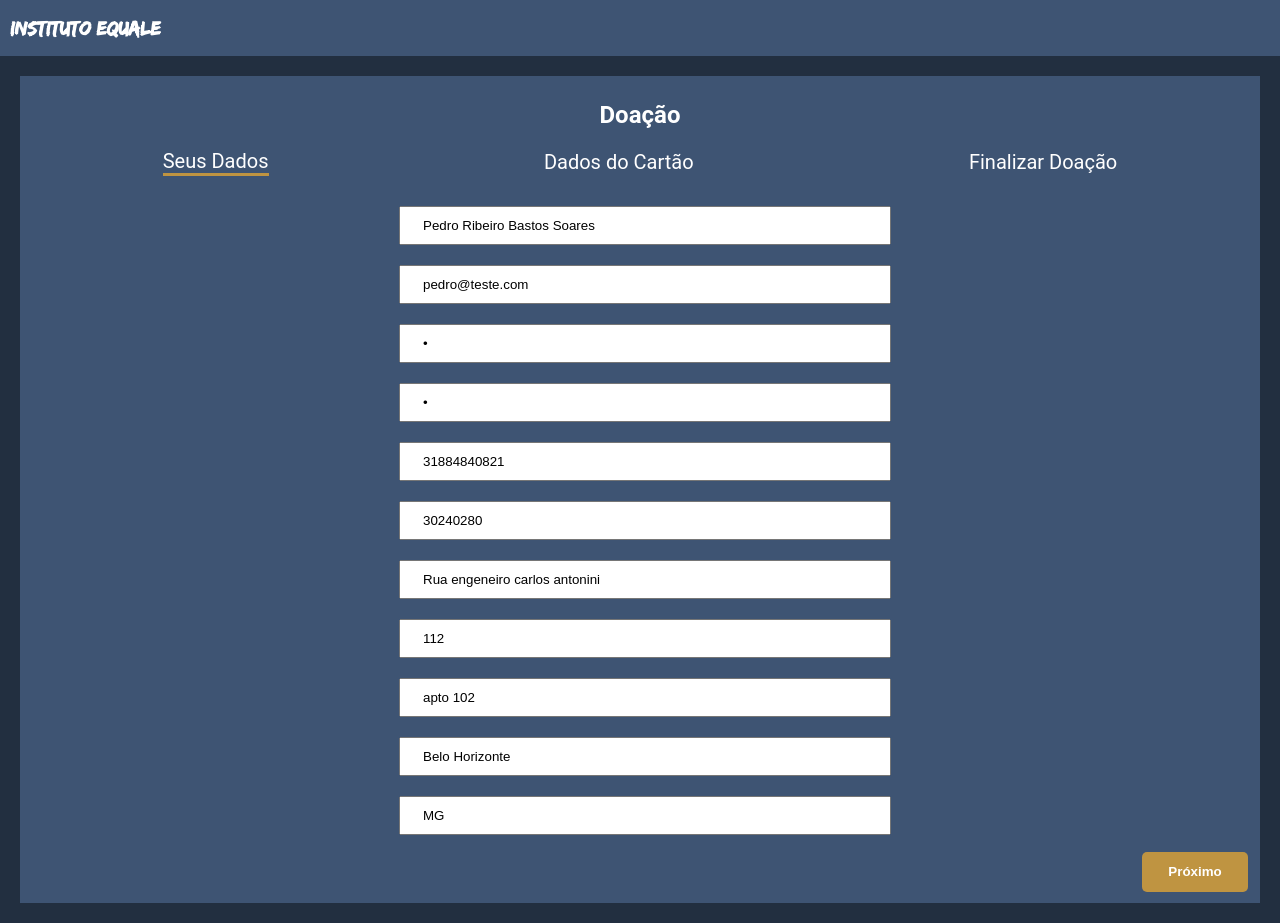
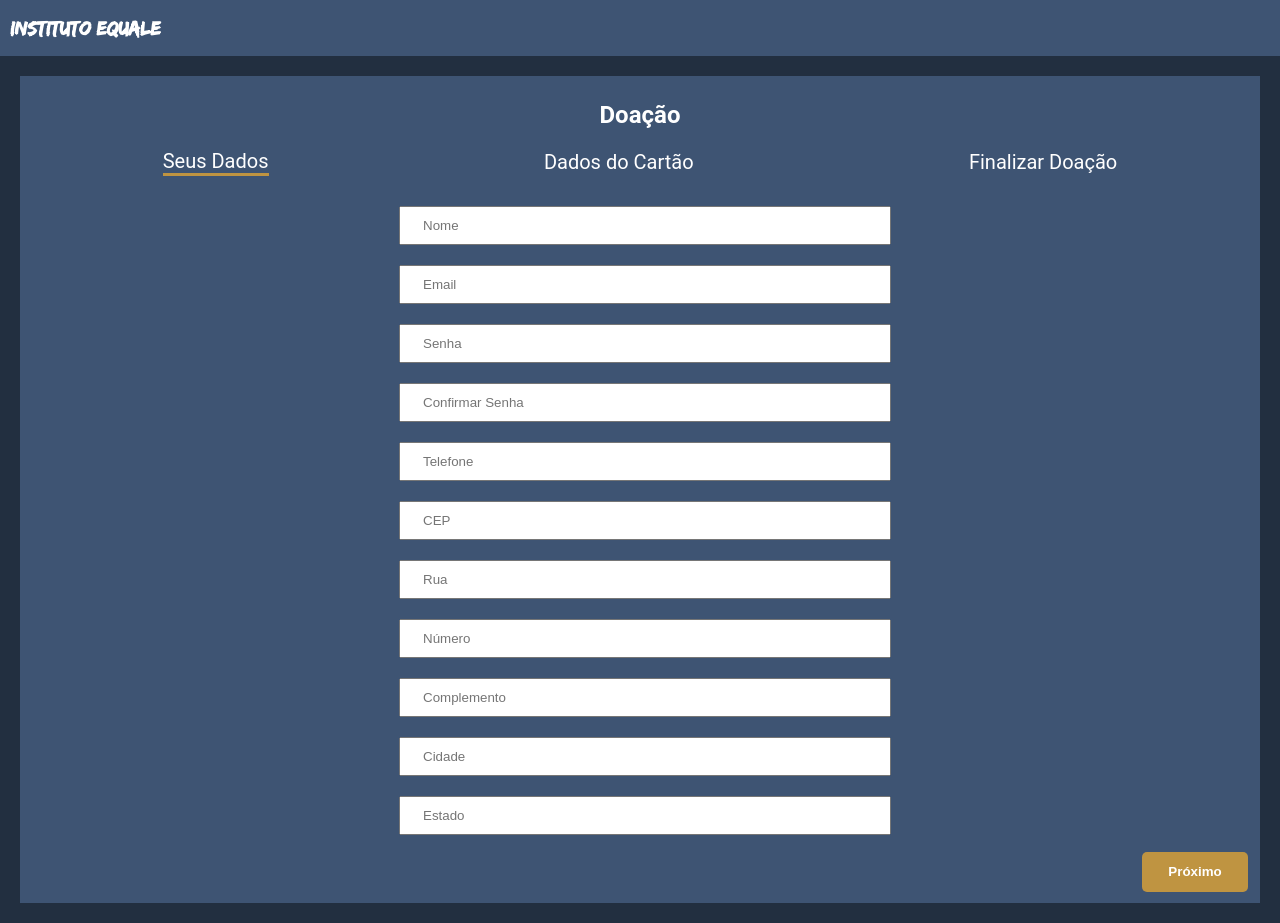
Before and after one commit to pedroribeiro89/equale-nextjs, a Next.js app: page /doacao in a window 1280 px wide. Built offline with nearby package versions, Linux system fonts and the light colour scheme.

Commit message:
links e forms

```diff
--- a/components/student/student-card.tsx
+++ b/components/student/student-card.tsx
@@ -18,7 +18,9 @@ const StudentCard: React.FunctionComponent<StudentCardProps> = props => {
             <Link href="/aluno/[id]" as={`/aluno/${student.id}`}>
                 <button>Conhecer Aluno</button>
             </Link>
-            <button className={styles.donate}>Doar</button>
+            <Link href="/doacao">
+                <button className={styles.donate}>Doar</button>
+            </Link>
         </section>
     );
 };
--- a/pages/doacao.tsx
+++ b/pages/doacao.tsx
@@ -14,32 +14,20 @@ import {IUserData, UserDataFieldMap, UserDataFormValidator} from "../models/user
 export default function Donate() {
     const [step, setStep] = useState(1);
 
-    // const [userDataForm, setUserDataForm] = useState<IUserData>({
-    //         name: '',
-    //         email: '',
-    //         phone: '',
-    //         cep: null,
-    //         street: '',
-    //         streetNumber: null,
-    //         addressComplement: '',
-    //         city: '',
-    //         state: '',
-    //         password: '',
-    //         confirmPassword: ''
-    //     });
     const [userDataForm, setUserDataForm] = useState<IUserData>({
-        name: 'Pedro Ribeiro Bastos Soares',
-        email: 'pedro@teste.com',
-        phone: '31884840821',
-        cep: 30240280,
-        street: 'Rua engeneiro carlos antonini',
-        streetNumber: 112,
-        addressComplement: 'apto 102',
-        city: 'Belo Horizonte',
-        state: 'MG',
-        password: 'a',
-        confirmPassword: 'a'
-    });
+            name: '',
+            email: '',
+            phone: '',
+            cep: null,
+            street: '',
+            streetNumber: null,
+            addressComplement: '',
+            city: '',
+            state: '',
+            password: '',
+            confirmPassword: ''
+        });
+
 
     const userDataValidator = new UserDataFormValidator(userDataForm);
     const [userDataFormValidation, setUserDataFormValidation] = useState<IFormValidation>(null);
@@ -47,24 +35,16 @@ export default function Donate() {
 
 
 
-    // const [paymentDataForm, setPaymentDataForm] = useState<IPaymentData>({
-    //     cardName: '',
-    //     cardNumber: '',
-    //     expiryMonth: '',
-    //     expiryYear: '',
-    //     cvv: '',
-    //     donation: 200,
-    //     subscription: true
-    // });
     const [paymentDataForm, setPaymentDataForm] = useState<IPaymentData>({
-        cardName: 'a',
-        cardNumber: 'a',
-        expiryMonth: '2',
-        expiryYear: '2020',
-        cvv: 'a',
+        cardName: '',
+        cardNumber: '',
+        expiryMonth: '',
+        expiryYear: '',
+        cvv: '',
         donation: 200,
         subscription: true
     });
+
     const paymentDataValidator = new PaymentDataFormValidator(paymentDataForm);
     const [paymentDataFormValidation, setPaymentDataFormValidation] = useState<IFormValidation>(null);
     const changePaymentDataForm = value => { setPaymentDataForm(value); console.log(paymentDataForm); };
```
Also changed, not shown: pages/aluno/[id].tsx (+4 -3 lines), 1 other file (tests, documents, lock files or other folders).
